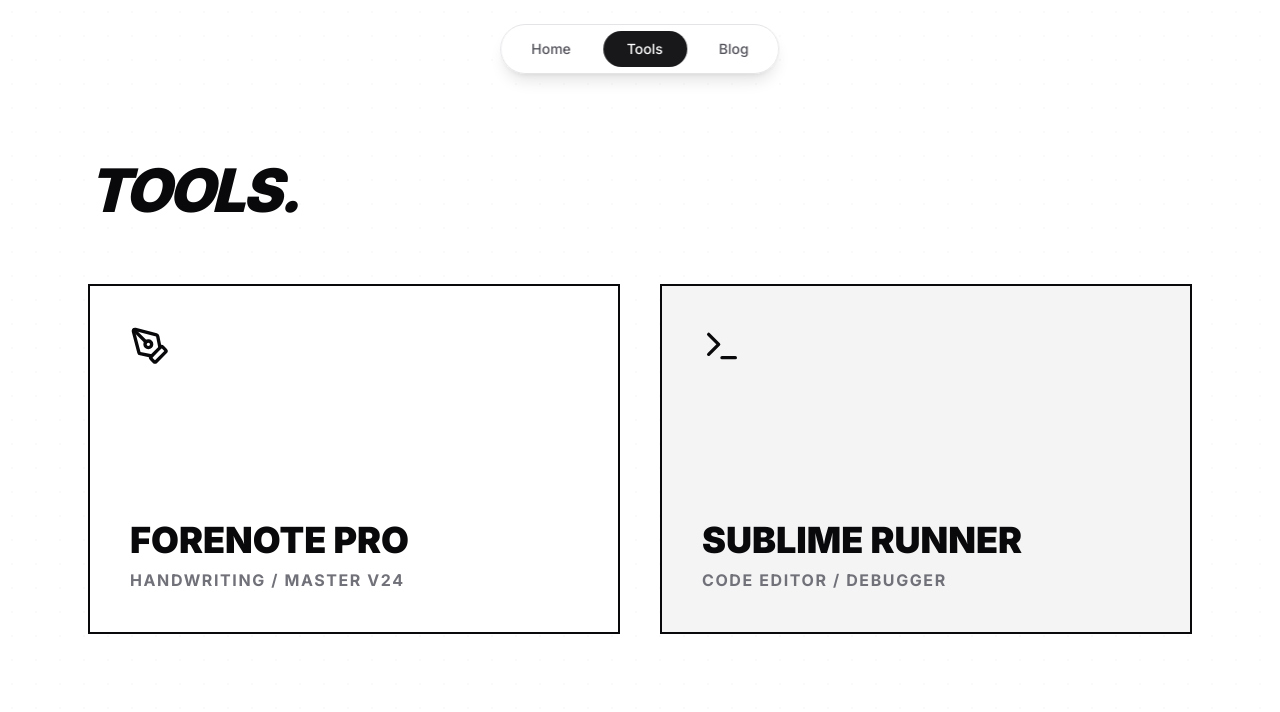
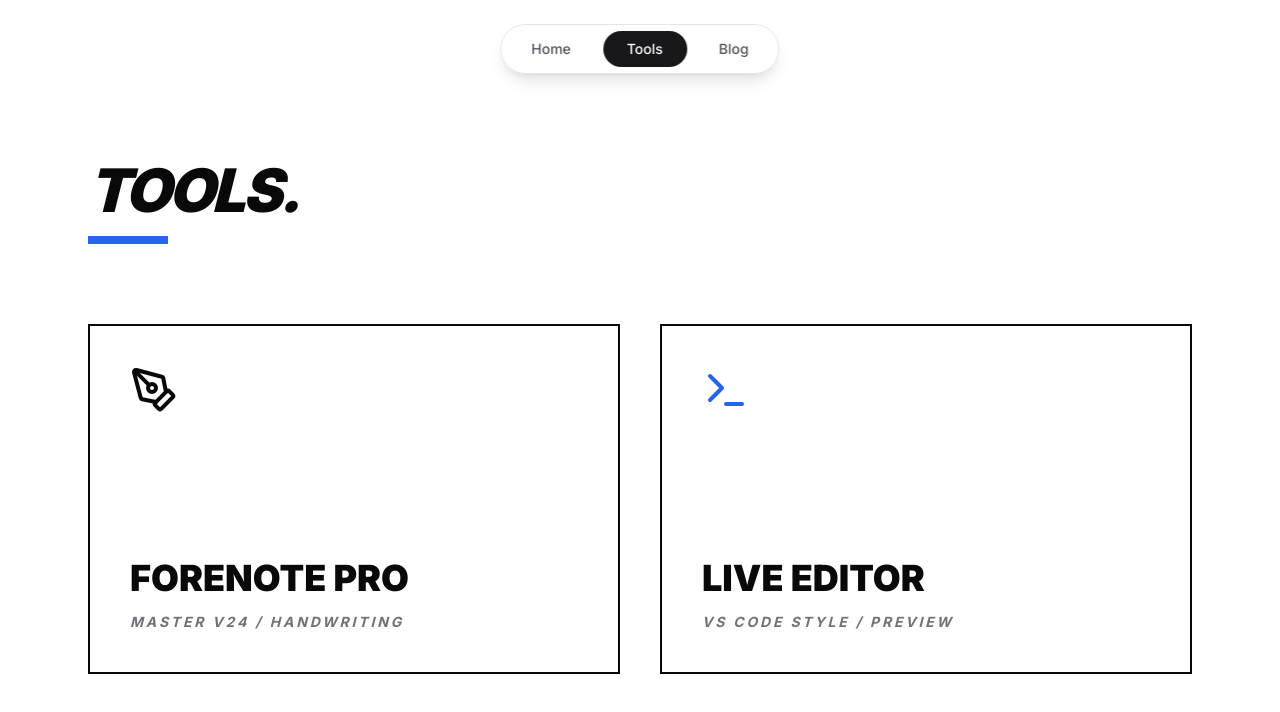
Before and after one commit to kaisei-2026/kaisei-12.-fromgoogle, a Next.js app: page /kaisei-12.-fromgoogle/tools in a window 1280 px wide. Shown: the top 712 px of the page. Built offline with nearby package versions, Linux system fonts and the light colour scheme.

Commit message:
Update page.tsx

```diff
--- a/app/tools/page.tsx
+++ b/app/tools/page.tsx
@@ -5,28 +5,37 @@ import { PenTool, Terminal, Layout } from "lucide-react";
 
 export default function ToolsPage() {
   return (
-    <div className="min-h-screen pt-40 pb-20 px-6 max-w-6xl mx-auto">
-      <h1 className="text-6xl font-black text-zinc-950 tracking-tighter uppercase italic mb-16">Tools.</h1>
+    <div className="min-h-screen pt-40 pb-20 px-6 max-w-6xl mx-auto bg-white">
+      <div className="mb-20">
+        <h1 className="text-6xl font-black text-zinc-950 tracking-tighter uppercase italic">Tools.</h1>
+        <div className="h-2 w-20 bg-blue-600 mt-4" />
+      </div>
 
       <div className="grid grid-cols-1 md:grid-cols-2 gap-10">
-        {/* Forenote */}
-        <Link href="/tools/forenote" className="group">
-          <motion.div whileHover={{ y: -5 }} className="h-[350px] bg-white border-2 border-zinc-950 p-10 flex flex-col justify-between hover:shadow-[12px_12px_0px_#000] transition-all">
-            <PenTool size={40} className="text-zinc-950" />
+        {/* カード1: Forenote Pro */}
+        <Link href="/tools/forenote" className="group block outline-none">
+          <motion.div
+            whileHover={{ y: -10 }}
+            className="h-[350px] bg-white border-2 border-zinc-950 p-10 flex flex-col justify-between hover:shadow-[12px_12px_0px_#000] transition-all active:translate-x-1 active:translate-y-1 active:shadow-none"
+          >
+            <PenTool size={48} className="text-zinc-950" />
             <div>
-              <h2 className="text-4xl font-black text-zinc-950">FORENOTE PRO</h2>
-              <p className="text-zinc-500 font-bold mt-2 uppercase tracking-widest">Handwriting / Master V24</p>
+              <h2 className="text-4xl font-black text-zinc-950 uppercase leading-none">FORENOTE PRO</h2>
+              <p className="text-zinc-500 font-bold mt-4 uppercase tracking-[0.2em] text-sm italic">Master V24 / Handwriting</p>
             </div>
           </motion.div>
         </Link>
 
-        {/* Code Runner */}
-        <Link href="/tools/code-runner" className="group">
-          <motion.div whileHover={{ y: -5 }} className="h-[350px] bg-[#f4f4f5] border-2 border-zinc-950 p-10 flex flex-col justify-between hover:shadow-[12px_12px_0px_#000] transition-all">
-            <Terminal size={40} className="text-zinc-950" />
+        {/* カード2: Live Editor (新しく追加) */}
+        <Link href="/tools/code-editor" className="group block outline-none">
+          <motion.div
+            whileHover={{ y: -10 }}
+            className="h-[350px] bg-white border-2 border-zinc-950 p-10 flex flex-col justify-between hover:shadow-[12px_12px_0px_#3b82f6] transition-all active:translate-x-1 active:translate-y-1 active:shadow-none"
+          >
+            <Terminal size={48} className="text-blue-600" />
             <div>
-              <h2 className="text-4xl font-black text-zinc-950">SUBLIME RUNNER</h2>
-              <p className="text-zinc-500 font-bold mt-2 uppercase tracking-widest">Code Editor / Debugger</p>
+              <h2 className="text-4xl font-black text-zinc-950 uppercase leading-none">LIVE EDITOR</h2>
+              <p className="text-zinc-500 font-bold mt-4 uppercase tracking-[0.2em] text-sm italic">VS Code Style / Preview</p>
             </div>
           </motion.div>
         </Link>
@@ -34,13 +43,3 @@ export default function ToolsPage() {
     </div>
   );
 }
-
-<Link href="/tools/code-editor" className="group">
-  <motion.div whileHover={{ y: -5 }} className="h-[350px] bg-white border-2 border-zinc-950 p-10 flex flex-col justify-between hover:shadow-[12px_12px_0px_#000] transition-all">
-    <Terminal size={40} className="text-zinc-950" />
-    <div>
-      <h2 className="text-4xl font-black text-zinc-950 uppercase">Live Editor</h2>
-      <p className="text-zinc-500 font-bold mt-2 uppercase tracking-widest">VS Code Style / Live Preview</p>
-    </div>
-  </motion.div>
-</Link>
```
